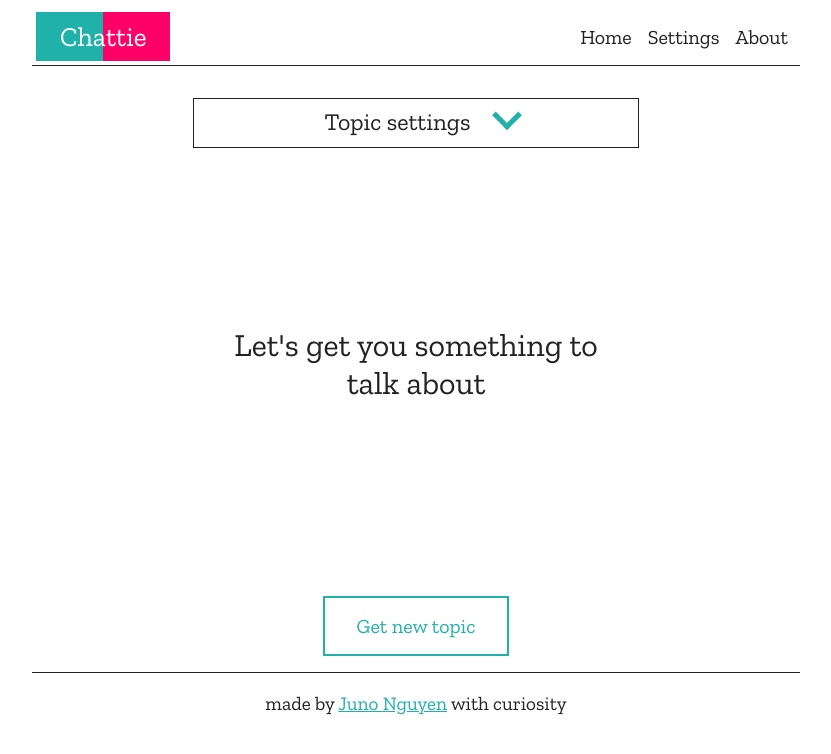
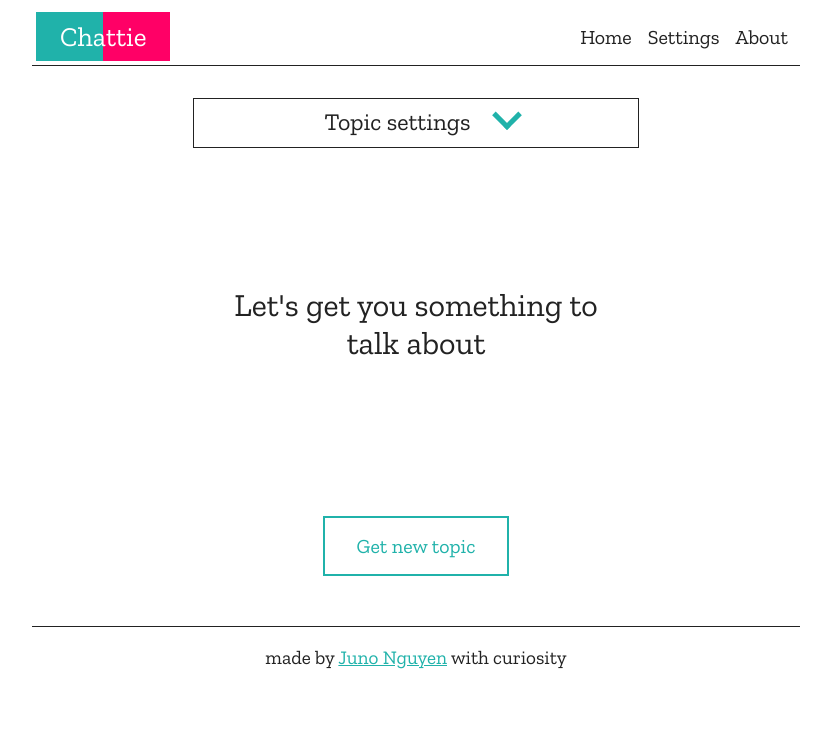
Before and after one commit to JunoNgx/chattie, a Vue app: page /home in a window 1280 px wide. Shown: the top 754 px of the page, without its empty margins (224-1055 px from the left). Built offline with nearby package versions, Linux system fonts and the light colour scheme.

Commit message:
Adjust space for prompt display, again

```diff
--- a/src/components/PromptDisplay.vue
+++ b/src/components/PromptDisplay.vue
@@ -49,7 +49,7 @@
     // background-color: #777
 
     &__text-wrapper
-        height: 50vh
+        height: 40vh
         vertical-align: center
         display: flex
         justify-content: center
```
